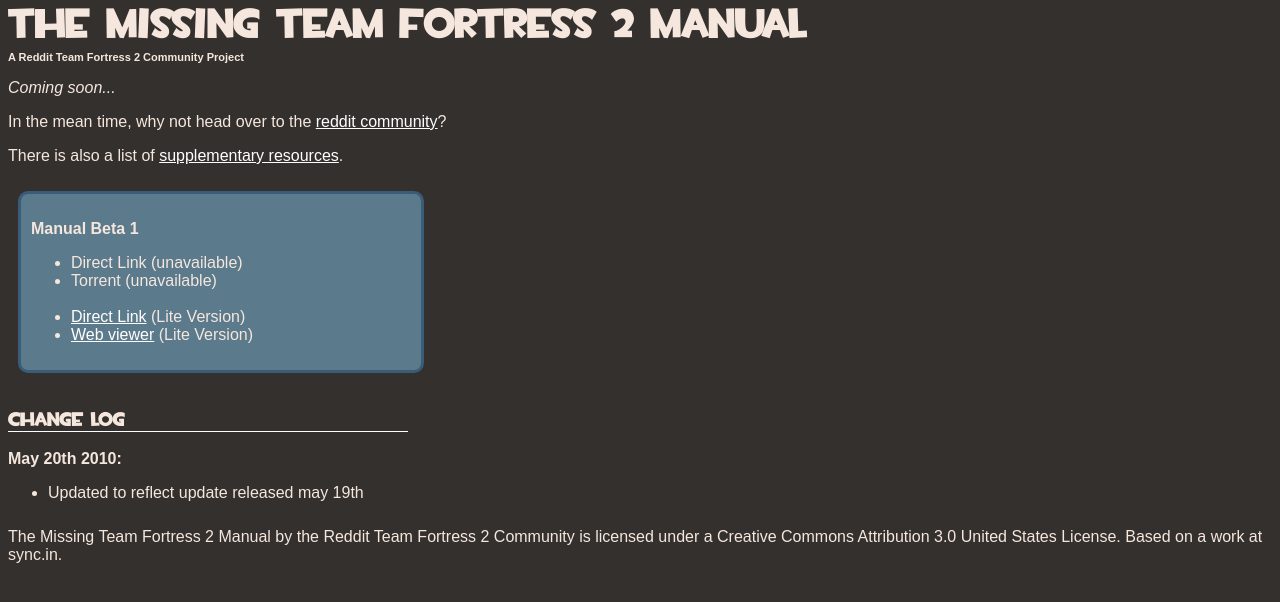
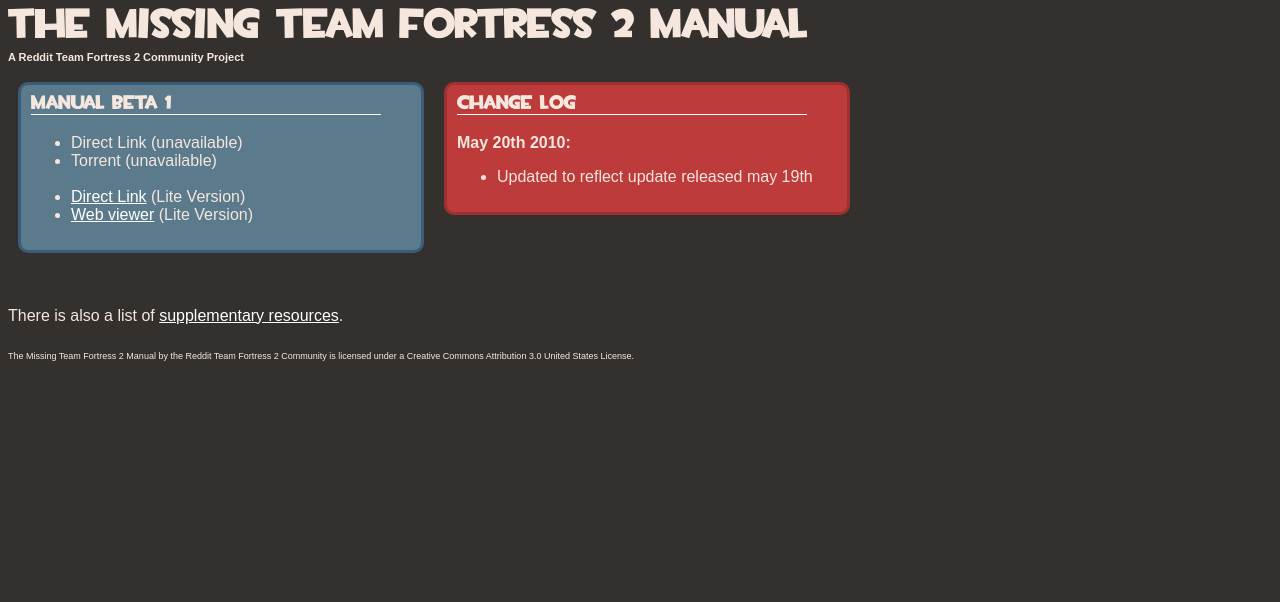
Before and after one commit to charlesj/tf2manual, a PHP site: page / in a window 1280 px wide. Shown: the top 602 px of the page. Run offline with PHP 8.4, Linux system fonts and the light colour scheme.

Commit message:
Changes to the website

```diff
--- a/web/index.html
+++ b/web/index.html
@@ -26,12 +26,8 @@
 		<h2>A Reddit Team Fortress 2 Community Project</h2>
 
 
-		<p><em>Coming soon...</em></p>
-		<p>In the mean time, why not head over to the <a href="http://reddit.com/r/tf2">reddit community</a>?</p>
-		<p>There is also a list of <a href="resources.html">supplementary resources</a>.</p>
-
 		<div class="bluebox">
-			<p><strong>Manual Beta 1</strong></p>
+			<h3>Manual Beta 1</h3>
 			<ul>
 				<li>Direct Link (unavailable)</li>
 				<li>Torrent (unavailable) <br /><br /></li>
@@ -45,17 +41,20 @@
 
 
 
-		<div id="changelog">
-		<h3>Change log</h3>
+		<div class="redbox">
+		<h3>Change Log</h3>
 		<p><strong>May 20th 2010:</strong></p>
 		<ul>
 			<li>Updated to reflect update released may 19th</li>
 		</ul>
 		</div>
+
 		<!-- sudo make me a sandvich-->
-
+		<div id="changelog">&nbsp;
+		<p>There is also a list of <a href="resources.html">supplementary resources</a>.</p>
+		</div>
 		<div id="footer">
-			The Missing Team Fortress 2 Manual by the Reddit Team Fortress 2 Community is licensed under a Creative Commons Attribution 3.0 United States License. Based on a work at sync.in.
+			The Missing Team Fortress 2 Manual by the Reddit Team Fortress 2 Community is licensed under a Creative Commons Attribution 3.0 United States License.
 		</div>
 	</body>
 </html>
--- a/web/styles.css
+++ b/web/styles.css
@@ -53,11 +53,13 @@ a
 h3
 {
 	border-bottom: 1px solid white;
-	width: 400px;
+	width: 350px;
+	margin-top:0px;
 }
 
 #footer
 {
 	clear: both;
+	font-size: 9px;
 	padding-top: 10px;
 }
```
